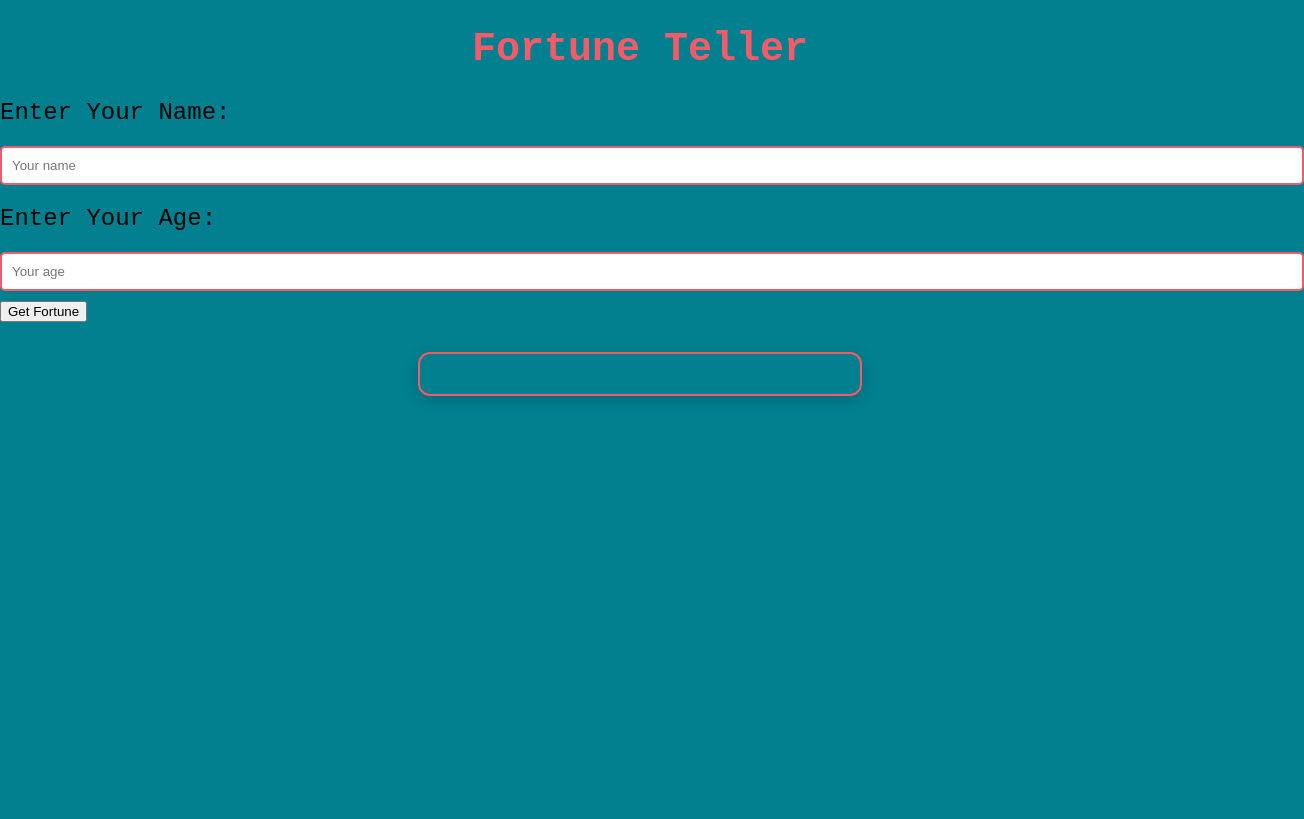
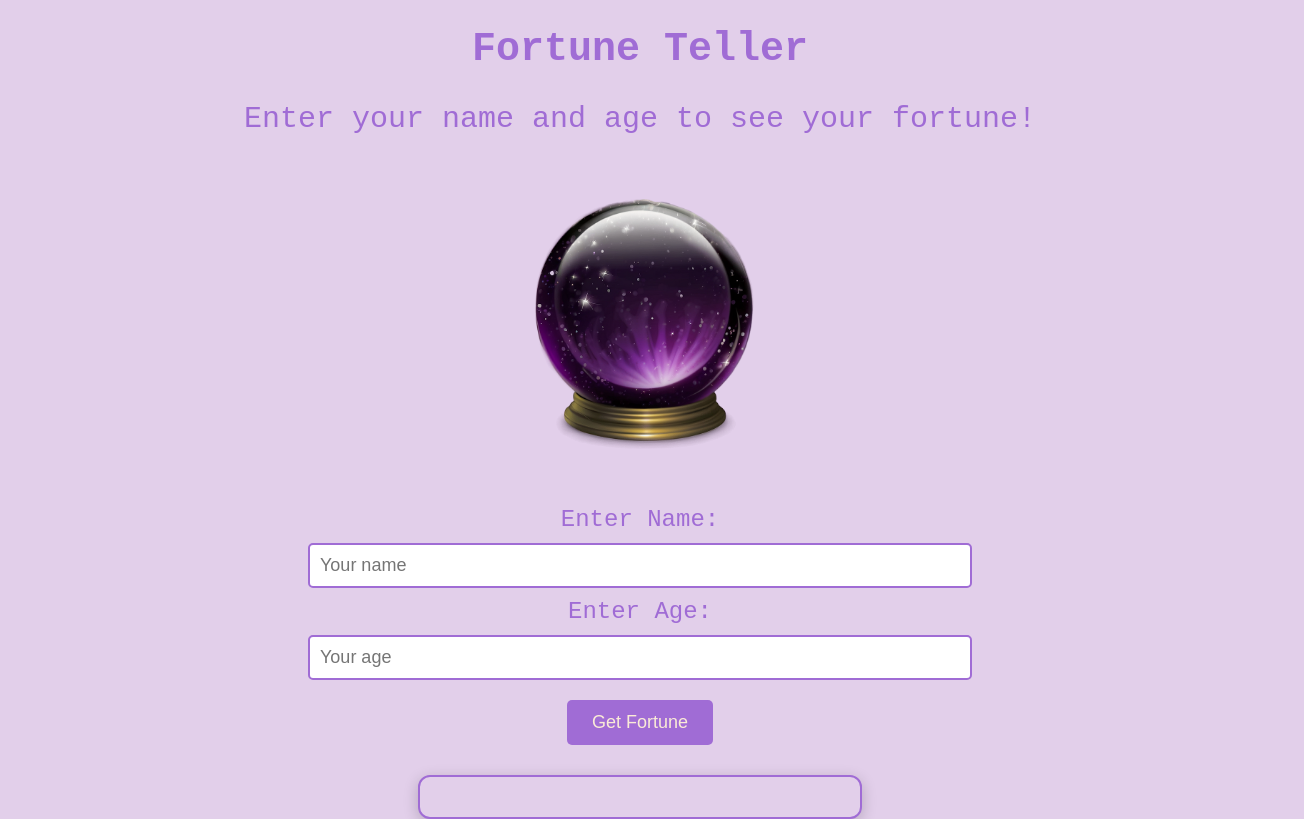
Before and after one commit to iitroublesii/Fortune-Teller-Week1, a plain HTML site: page index.html in a window 1280 px wide. Shown: the whole page, 1304 px wide, since content can reach past the window. Drawn offline with Linux system fonts and the light colour scheme.

Commit message:
Updated html, css, javascript

```diff
--- a/index.html
+++ b/index.html
@@ -11,11 +11,18 @@
 <body>
 
     <h1>Fortune Teller</h1>
+    <p>Enter your name and age to see your fortune!</p>
+    <img src="crystalBall.png" alt="Crystal Ball">
 
-    <label for="userName">Enter Your Name:</label>
+<div class ="userInfo"></div>
+
+    <label for="userName">Enter Name:</label>
     <input type="text" id="userName" placeholder="Your name">
-    <label for="userAge">Enter Your Age:</label>
+
+    <label for="userAge">Enter Age:</label>
     <input type="text" id="userAge" placeholder="Your age">
+
+<div>
 
     <button onclick="tellFortune()">Get Fortune</button>
 
--- a/script.js
+++ b/script.js
@@ -26,5 +26,5 @@ function tellFortune() {
     else if (age <= 50) fortunes.push("Wisdom inspires others.");
     else fortunes.push("Your legacy shines brightly.");
 
-    resultBox.innerText = `${name}, Your Fortune Is:\n\n` + fortunes.join("\n");
+    resultBox.innerText = `${name}, \n\n` + fortunes.join("\n");
 }
--- a/styles.css
+++ b/styles.css
@@ -1,5 +1,5 @@
 body {
-    background-color: #028090;
+    background-color: #E2CFEA;
     font-family:  monospace;
     margin: 0;
     padding: 0;
@@ -8,23 +8,36 @@ body {
 h1 {
     font-size: 40px;
     text-align: center;
-    color: #F45B69;
+    color: #A06CD5;
 }
 
+p {
+    font-size: 30px;
+    text-align: center;
+    color: #A06CD5;
+}
+ img {
+    display: block;
+    margin: 20px auto;
+    max-width: 25%;
+    height:auto;
+ }
+
 label {
+    display: block;
+    text-align: center;
     font-size: 24px;
-    margin: 10px 0;
+    color: #A06CD5;
+    margin: 10px 0 5px 0;
+}
+input {
     display: block;
-    align-items: center;
-}
-
-input {
-    width: 100%;
+    width: 50%;
     padding: 10px;
-    margin: 10px 0;
-    border: 2px solid #F45B69;
+    margin: 10px auto;
+    border: 2px solid #A06CD5;
     border-radius: 5px;
-
+    font-size: 18px;
 }
 
 #fortuneAnswers {
@@ -33,11 +46,29 @@ input {
     width: 400px;
     margin-left:auto;
     margin-right: auto;
-    background-color: #028090;
+    background-color: #E2CFEA;
     border-radius: 12px;
-    border: 2px solid #F45B69;
+    border: 2px solid #A06CD5;
     font-size: 24px;
-    color: antiquewhite;
+    color: #A06CD5;
     box-shadow: 0px 4px 15px rgba(0, 0, 0, 0.2);
+    text-align: center;
 
 }
+
+button {
+    display: block;
+    margin: 20px auto;
+    padding: 12px 25px;
+    font-size: 18px;
+    color: antiquewhite;
+    background-color: #A06CD5;
+    border: none;
+    border-radius: 5px;
+    cursor: pointer;
+    transition: background-color 0.3s ease;
+}
+
+button:hover {
+    background-color:antiquewhite;
+}
```
Also changed, not shown: crystalBall.png (added), 1 other file.
